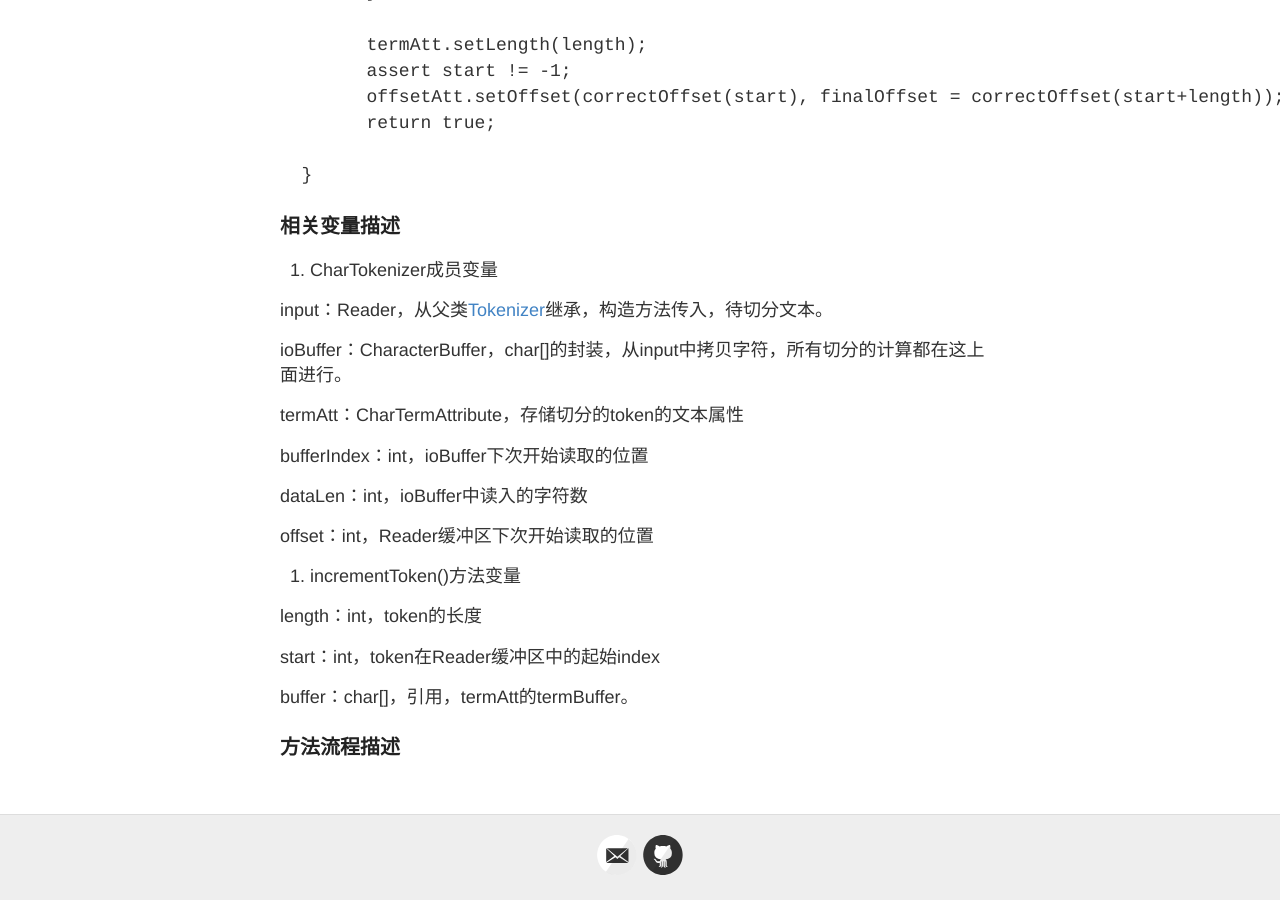
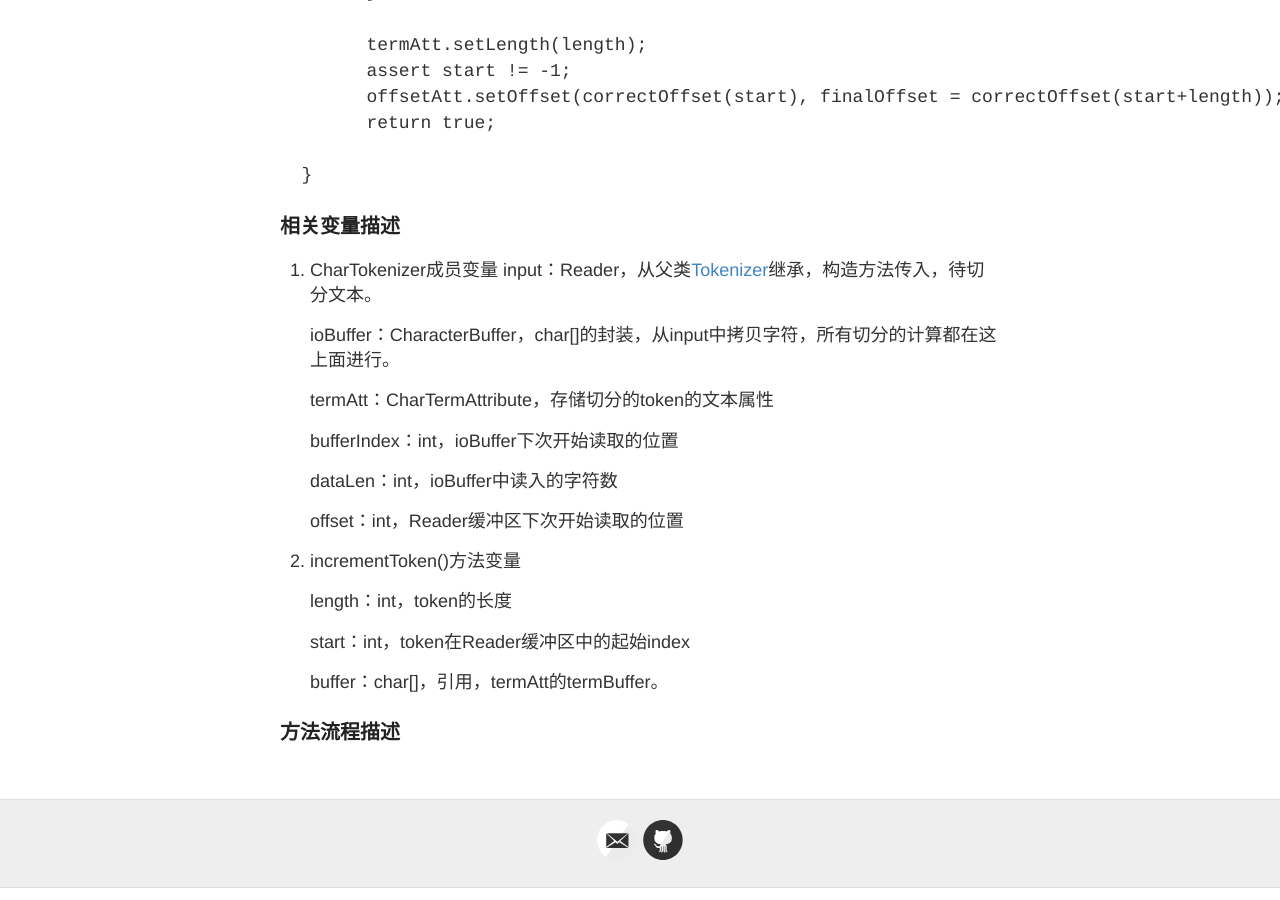
Before and after one commit to CC213/cc213.github.io, a Jekyll site: the page built from _posts/2015-02-03-Lucene分词器.md, in a window 1280 px wide and 900 px high, scrolled down 3346 px. Built offline with Jekyll 4.4.1, drawn with Linux system fonts in a browser that asks for light colours; nearby versions of some CDN libraries; Markdown is read by kramdown in place of the engine named in the settings; comment, search, counter and statistics services are not loaded.

Commit message:
no message

```diff
--- a/_posts/2015-02-03-Lucene分词器.md
+++ b/_posts/2015-02-03-Lucene分词器.md
@@ -98,25 +98,24 @@ incrementToken()方法是分词器的核心。接下来，我们简要分析一
 ### 相关变量描述
 
 1. CharTokenizer成员变量
+	input：Reader，从父类[Tokenizer](http://lucene.apache.org/core/3_5_0/api/all/org/apache/lucene/analysis/Tokenizer.html)继承，构造方法传入，待切分文本。
 
-input：Reader，从父类[Tokenizer](http://lucene.apache.org/core/3_5_0/api/all/org/apache/lucene/analysis/Tokenizer.html)继承，构造方法传入，待切分文本。
+	ioBuffer：CharacterBuffer，char[]的封装，从input中拷贝字符，所有切分的计算都在这上面进行。
 
-ioBuffer：CharacterBuffer，char[]的封装，从input中拷贝字符，所有切分的计算都在这上面进行。
+	termAtt：CharTermAttribute，存储切分的token的文本属性
 
-termAtt：CharTermAttribute，存储切分的token的文本属性
+	bufferIndex：int，ioBuffer下次开始读取的位置
 
-bufferIndex：int，ioBuffer下次开始读取的位置
+	dataLen：int，ioBuffer中读入的字符数
 
-dataLen：int，ioBuffer中读入的字符数
-
-offset：int，Reader缓冲区下次开始读取的位置
+	offset：int，Reader缓冲区下次开始读取的位置
 
 2. incrementToken()方法变量
 
-length：int，token的长度
+	length：int，token的长度
 
-start：int，token在Reader缓冲区中的起始index
+	start：int，token在Reader缓冲区中的起始index
 
-buffer：char[]，引用，termAtt的termBuffer。
+	buffer：char[]，引用，termAtt的termBuffer。
 
 ### 方法流程描述
```
